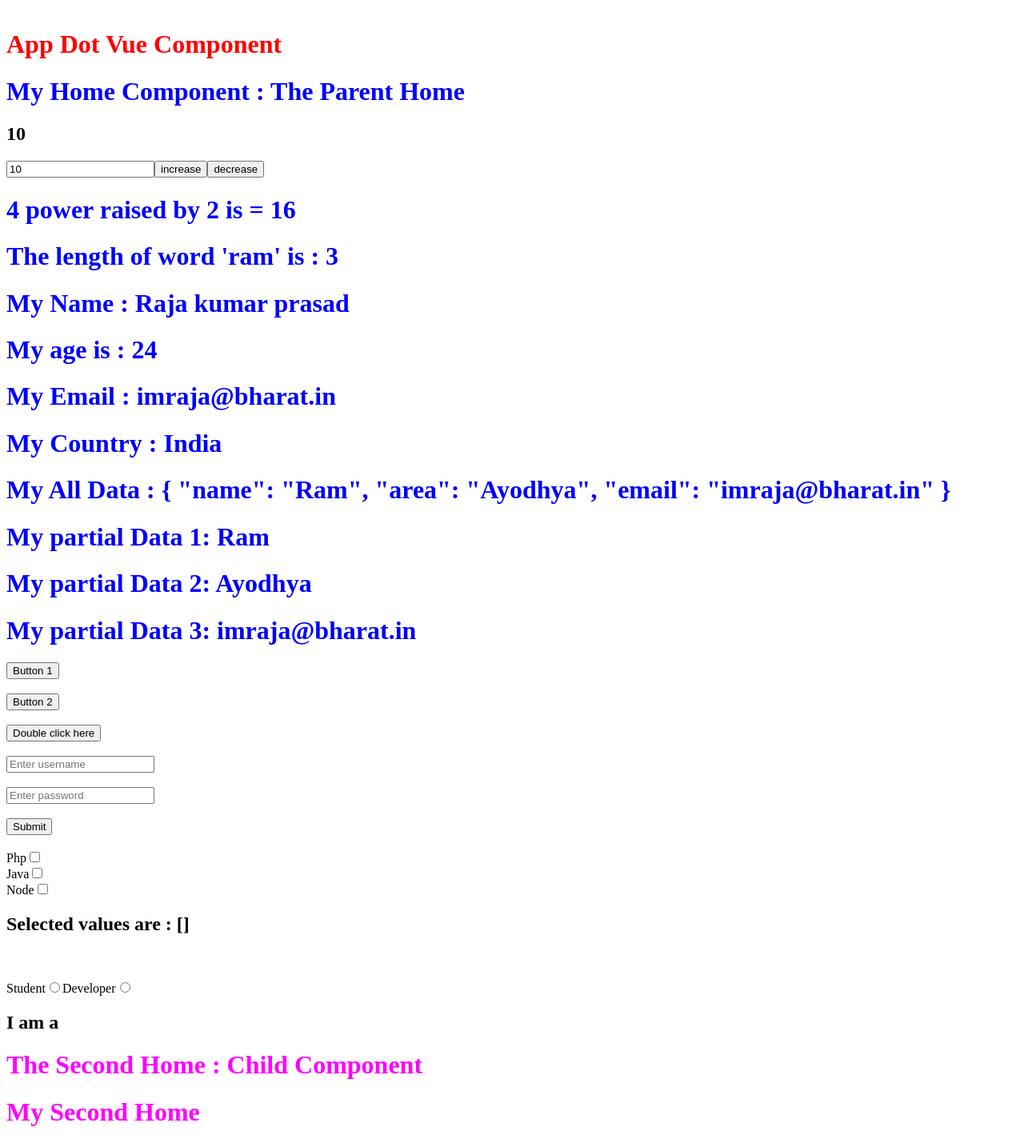
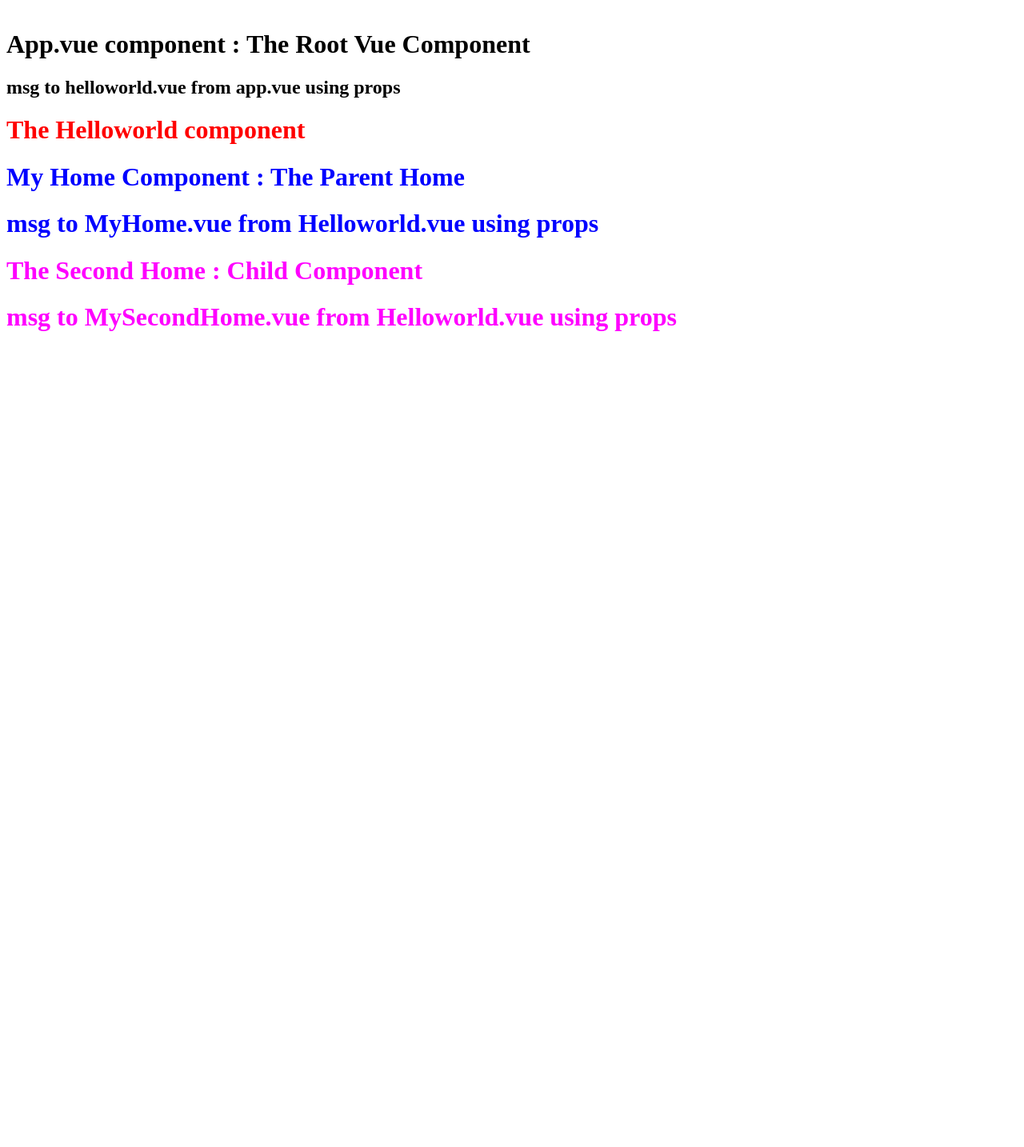
Before and after one commit to ajarubab/Vue-Learning, a Vue app: page / in a window 1280 px wide. Shown: the part 196-1630 px from the top of the page at 80% size. After the commit the page ends 800 px from the top, so only its background shows below. Built offline with nearby package versions, Linux system fonts and the light colour scheme.

Commit message:
use of props to send String data to other components

```diff
--- a/src/App.vue
+++ b/src/App.vue
@@ -1,20 +1,21 @@
 <template>
   <img alt="Vue logo" src="./assets/logo.png">
-  <HelloWorld msg="App Dot Vue Component"/>
-  <MyHome/>
+  <h1>App.vue component : The Root Vue Component</h1>
+  <HelloWorld msg="msg to helloworld.vue from app.vue using props"/>
+  <!-- <MyHome/> -->
   <!-- <MySecondHome/> -->
 </template>
 
 <script>
 import HelloWorld from './components/HelloWorld.vue'
-import MyHome from './components/MyHome.vue';
+// import MyHome from './components/MyHome.vue';
 // import MySecondHome from './components/MySecondHome.vue';
 
 export default {
   name: 'App',
   components: {
     HelloWorld,
-    MyHome,
+    // MyHome,
     // MySecondHome
   }
 }
--- a/src/components/HelloWorld.vue
+++ b/src/components/HelloWorld.vue
@@ -1,19 +1,29 @@
 <template>
   <div class="hello">
-    <h1>{{ msg }}</h1>
+    <h2>{{ msg }}</h2>
+    <h1>The Helloworld component</h1>
   </div>
+  <MyHome msg="msg to MyHome.vue from Helloworld.vue using props" />
+  <MySecondHome msg="msg to MySecondHome.vue from Helloworld.vue using props" />
 </template>
 
 <script>
+import MyHome from './MyHome.vue';
+import MySecondHome from './MySecondHome.vue';
+
 export default {
   name: 'HelloWorld',
+  components: {
+    MyHome,
+    MySecondHome
+  },
   props: {
     msg: String
   }
 }
 </script>
 <style scoped>
-h1{
-    color:red;
+h1 {
+  color: red;
 }
 </style>
--- a/src/components/MyHome.vue
+++ b/src/components/MyHome.vue
@@ -1,7 +1,8 @@
 <template>
 
     <h1>My Home Component : The Parent Home</h1>
-    <h2>{{ count }}</h2>
+    <h1>{{ msg }}</h1>
+    <!-- <h2>{{ count }}</h2>
     <input type="number" v-model="count" />
     <button v-on:click="incCount()">increase</button>
     <button v-on:click="decCount()">decrease</button>
@@ -34,11 +35,11 @@
     <input type="radio" value="student" name="who" id="student" v-model="who">
     <label for="developer">Developer</label>
     <input type="radio" value="developer" name="who" id="developer" v-model="who">
-    <h2>I am a {{ who }}</h2>
+    <h2>I am a {{ who }}</h2> -->
 
 
 
-    <MySecondHome
+    <!-- <MySecondHome
         jaiKara="Jai Shree Ram"
         :details="userDetails[0]"
         :clickFunc="clickEvent1"
@@ -46,15 +47,18 @@
         :getMyName="getTheName"
     />
 
-    <div v-html="tag"></div>
+    <div v-html="tag"></div> -->
 </template>
 
 <script>
-import MySecondHome from './MySecondHome.vue';
+// import MySecondHome from './MySecondHome.vue';
 export default {
     name: 'MyHome',
+    props:{
+        msg:String
+    },
     components: {
-        MySecondHome
+        // MySecondHome
     },
     data() {
         return {
--- a/src/components/MySecondHome.vue
+++ b/src/components/MySecondHome.vue
@@ -1,7 +1,7 @@
 <template>
     <h1>The Second Home : Child Component</h1>
-
-    <h1 v-if="isSecondHome">My Second Home</h1>
+    <h1>{{ msg }}</h1>
+    <!-- <h1 v-if="isSecondHome">My Second Home</h1>
 
     <h1 v-if="isRed" style="color: red;">Red Light</h1>
     <h1 v-else style="color: green;">Green Light</h1>
@@ -33,7 +33,7 @@
     <button v-on:click="isOn = !isOn">ON/OFF</button>
 
     <h2 :class="multiFavour">class binded favours.</h2>
-    <button v-on:click="applyStyles">Lit Me Up</button>
+    <button v-on:click="applyStyles">Lit Me Up</button> -->
 
 </template>
 
@@ -46,6 +46,7 @@ export default {
         clickFunc: Function,
         theData: Array,
         getMyName: Function,
+        msg:String,
     },
     data() {
         return {
```
